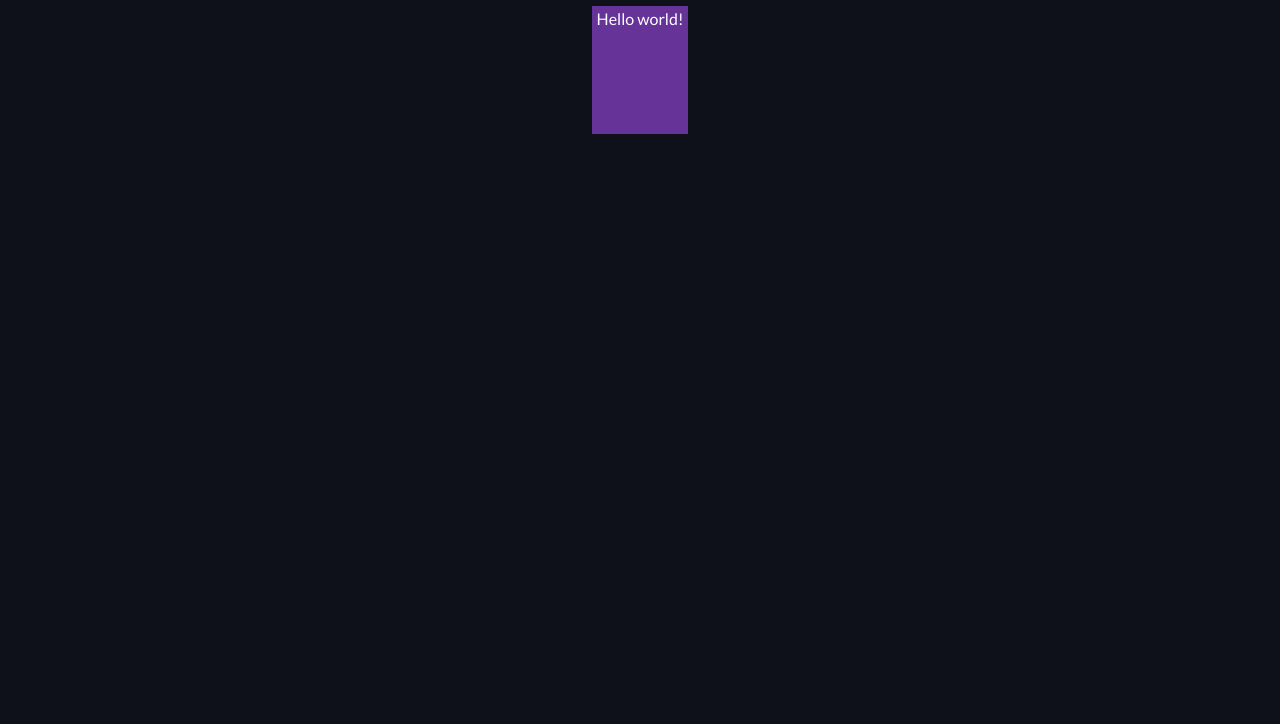
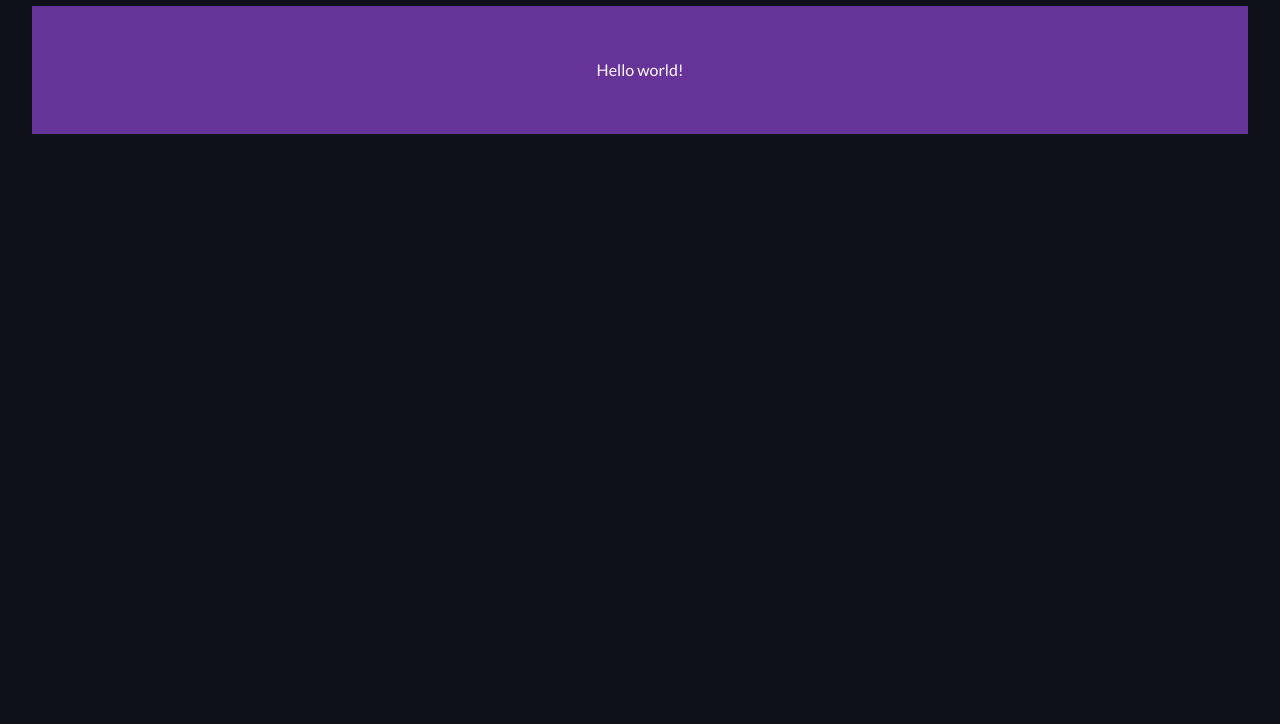
Before and after one commit to eduwebpl/css-techniki-pracy, a plain HTML site: page 08/index.html in a window 1280 px wide. Shown: the part 76-800 px from the top of the page. Drawn offline with Linux system fonts and the light colour scheme.

Commit message:
08-finish

```diff
--- a/08/index.html
+++ b/08/index.html
@@ -13,13 +13,26 @@
  <h1>Media Queries</h1>
 
  <div class="box">
-  Hello world!
+  <div class="inner-text">Hello world!</div>
  </div>
 
  <style>
   .box {
     width: 6rem;
   }
+
+  @media screen and (min-width: 600px) {
+   .box {
+     width: 100%;
+   }
+
+   .inner-text {
+     display: flex;
+     justify-content: center;
+     align-items: center;
+     height: 100%;
+   }
+  }
  </style>
 </body>
 
```
